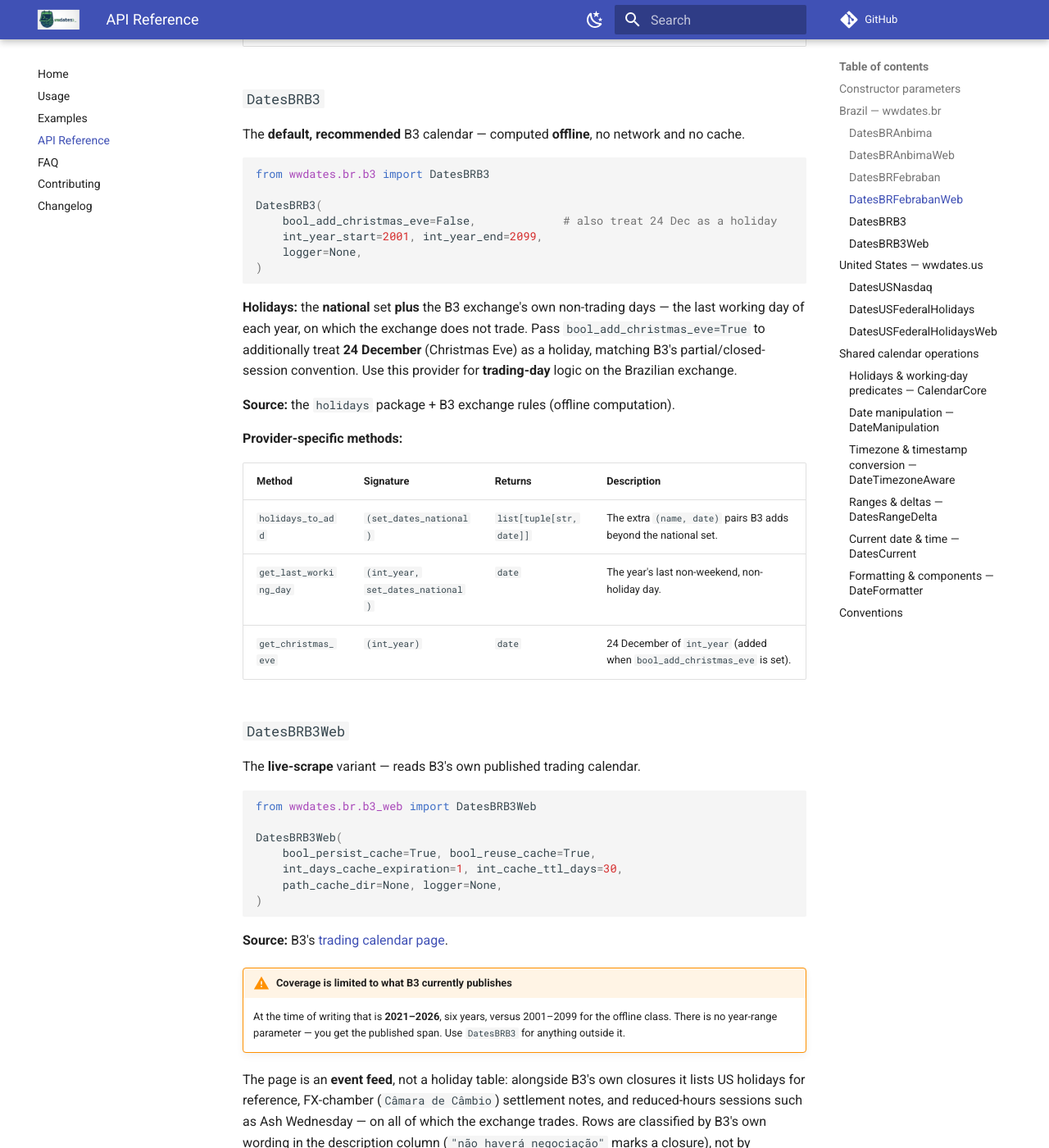
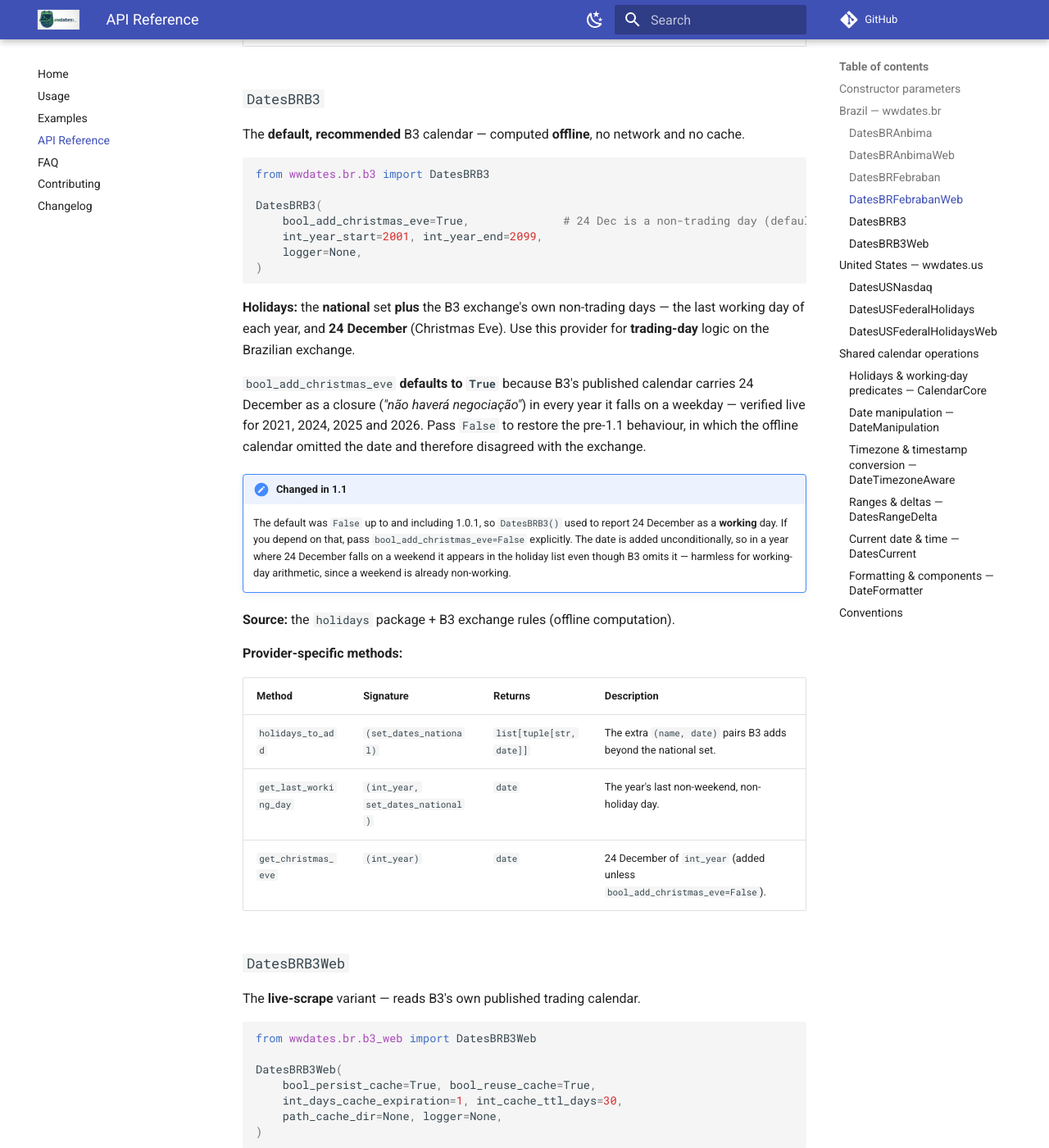
Before and after one commit to guilhermegor/wwdates, an MkDocs documentation site: the page built from docs/api.md, in a window 1280 px wide and 1400 px high, scrolled down 4204 px. Shown: the whole window at 82% size. Built offline with MkDocs 1.6.1 and Material for MkDocs 9.7.7, drawn with Linux system fonts in a browser that asks for light colours; comment, search, counter and statistics services are not loaded.

Commit message:
fix(br)!: default bool_add_christmas_eve to True, matching B3 (#36)
Closes #35.

B3's published calendar carries 24 December as a closure ("nao havera
negociacao") in every year it falls on a weekday -- verified live for
2021, 2024, 2025 and 2026 during PR #10. The offline default of False
therefore disagreed with the exchange it models. Evidence had been in the
1.0.0 ledger since July; what was missing was the decision.

BREAKING CHANGE: DatesBRB3() now reports 24 December as a non-working
day. Anything derived from the calendar changes with it -- is_working_day,
working-day counts, settlement dates. Pass bool_add_christmas_eve=False
to keep the old behaviour.

Semantics were confirmed in the code first: True appends
("Vespera de Natal", 24 Dec) to the non-trading-day list, so True is the
value that matches B3.

Also removes the Christmas Eve entry from the drift job's
b3_known_web_only allowlist. It existed only because the offline side
omitted the date; with both sides agreeing it excuses a non-difference,
and keeping it would SUPPRESS real signal -- if B3 ever stopped
publishing 24 December on a weekday while the offline calendar still
added it, that is precisely what the job should report. Its docstring
asserted the old default and is rewritten.

Verified drift-safe in both directions before flipping: the br.b3 pair
already sets bool_offline_only_weekend_ok=True, so a weekday 24 Dec is
now present on both sides (no difference) and a weekend one is
offline-only and already excused. No new allowlist entry needed.

docs/api.md is a published page that showed False in its example and
framed the flag as opt-in; both corrected, with a "Changed in 1.1" note.

Demonstrated offline for 2026-12-24, a Thursday: default is_working_day
-> False (was True), explicit False -> True. 360 tests, mypy, ruff and
mkdocs --strict all clean.

````diff
--- a/docs/api.md
+++ b/docs/api.md
@@ -162,17 +162,27 @@ The **default, recommended** B3 calendar — computed **offline**, no network an
 from wwdates.br.b3 import DatesBRB3
 
 DatesBRB3(
-    bool_add_christmas_eve=False,             # also treat 24 Dec as a holiday
+    bool_add_christmas_eve=True,              # 24 Dec is a non-trading day (default)
     int_year_start=2001, int_year_end=2099,
     logger=None,
 )
 ```
 
 **Holidays:** the **national** set **plus** the B3 exchange's own non-trading days — the last
-working day of each year, on which the exchange does not trade. Pass
-`bool_add_christmas_eve=True` to additionally treat **24 December** (Christmas Eve) as a holiday,
-matching B3's partial/closed-session convention. Use this provider for **trading-day** logic on
-the Brazilian exchange.
+working day of each year, and **24 December** (Christmas Eve). Use this provider for
+**trading-day** logic on the Brazilian exchange.
+
+`bool_add_christmas_eve` **defaults to `True`** because B3's published calendar carries 24 December
+as a closure (*"não haverá negociação"*) in every year it falls on a weekday — verified live for
+2021, 2024, 2025 and 2026. Pass `False` to restore the pre-1.1 behaviour, in which the offline
+calendar omitted the date and therefore disagreed with the exchange.
+
+!!! note "Changed in 1.1"
+    The default was `False` up to and including 1.0.1, so `DatesBRB3()` used to report 24 December
+    as a **working** day. If you depend on that, pass `bool_add_christmas_eve=False` explicitly.
+    The date is added unconditionally, so in a year where 24 December falls on a weekend it appears
+    in the holiday list even though B3 omits it — harmless for working-day arithmetic, since a
+    weekend is already non-working.
 
 **Source:** the `holidays` package + B3 exchange rules (offline computation).
 
@@ -182,7 +192,7 @@ the Brazilian exchange.
 |--------|-----------|---------|-------------|
 | `holidays_to_add` | `(set_dates_national)` | `list[tuple[str, date]]` | The extra `(name, date)` pairs B3 adds beyond the national set. |
 | `get_last_working_day` | `(int_year, set_dates_national)` | `date` | The year's last non-weekend, non-holiday day. |
-| `get_christmas_eve` | `(int_year)` | `date` | 24 December of `int_year` (added when `bool_add_christmas_eve` is set). |
+| `get_christmas_eve` | `(int_year)` | `date` | 24 December of `int_year` (added unless `bool_add_christmas_eve=False`). |
 
 ### `DatesBRB3Web`
 
````
Also changed, not shown: docs/backlog/christmas-eve-default_20260803_093846.md (added, +73 -0 lines), docs/backlog/dehydrate-calendars_20260704_130854.md (+5 -1 lines), 4 other files.
